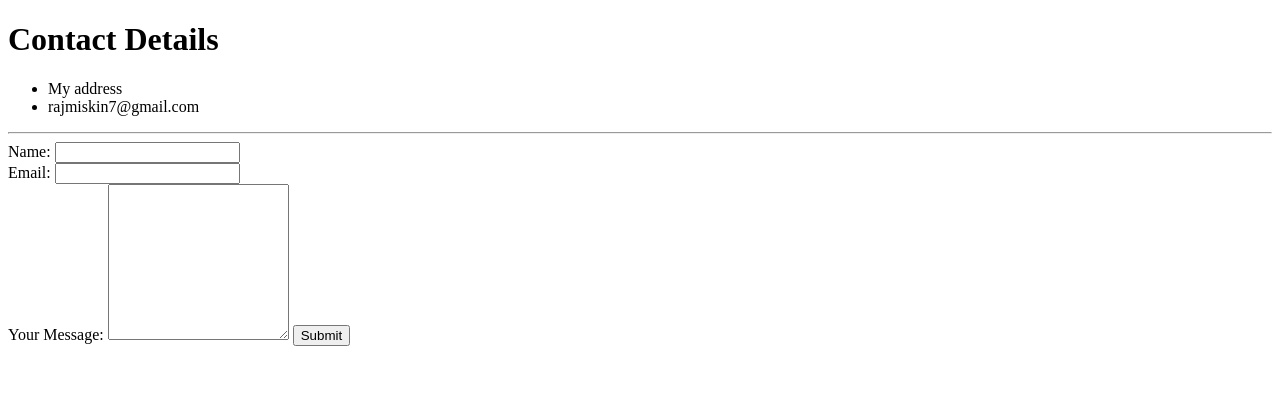
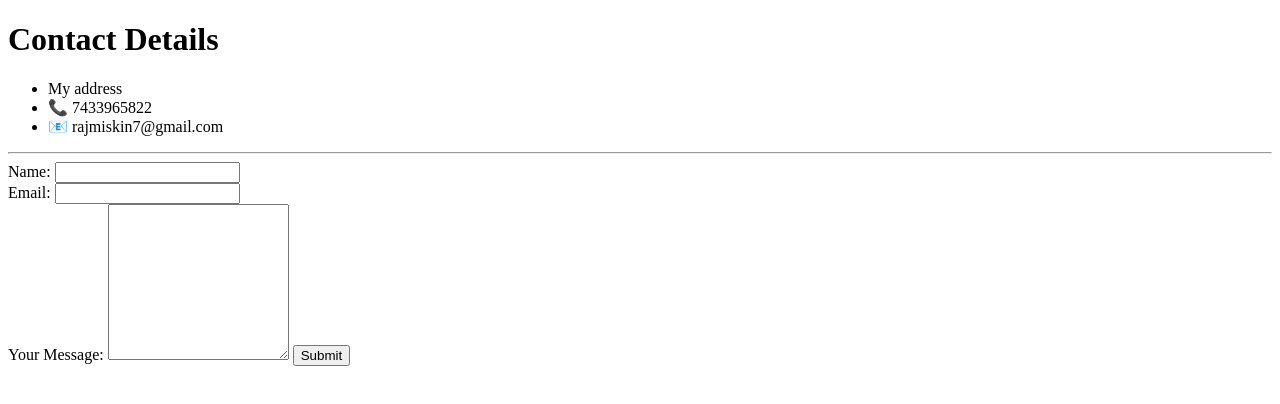
Before and after one commit to Rajmiskin/cv, a plain HTML site: page contact.html in a window 1280 px wide. Drawn offline with Linux system fonts and the light colour scheme.

Commit message:
Initial cv website files

```diff
--- a/contact.html
+++ b/contact.html
@@ -8,7 +8,8 @@
     <h1>Contact Details</h1>
     <ul>
       <li>My address</li>
-      <li>rajmiskin7@gmail.com</li>
+      <li>📞 7433965822</li>
+      <li>📧 rajmiskin7@gmail.com</li>
     </ul>
 
     <hr>
```
